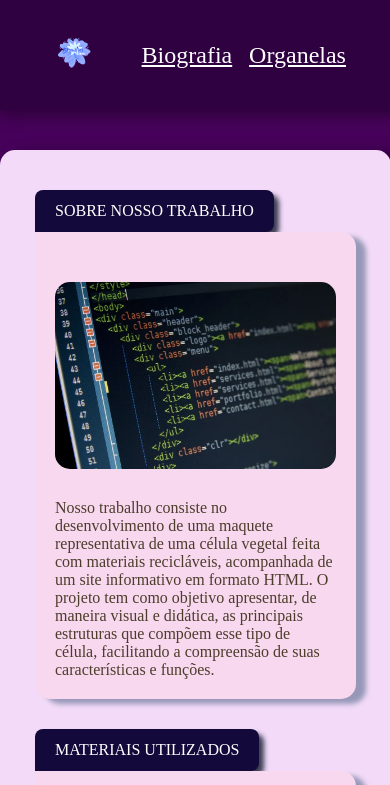
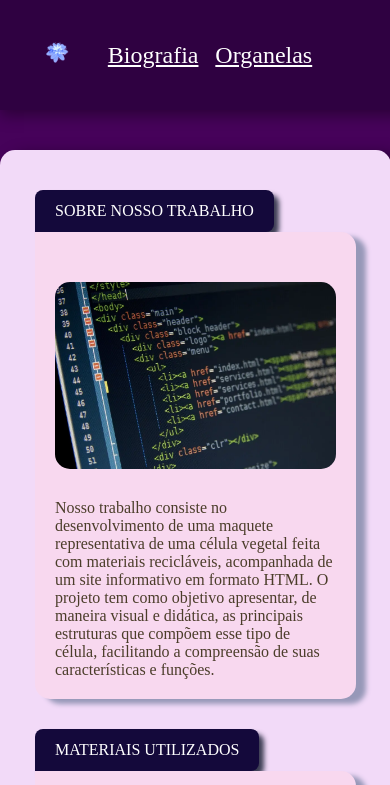
Before and after one commit to aninhabassani2010-boop/Celula, a plain HTML site: page index.html in a window 390 px wide. Shown: the top 785 px of the page. Drawn offline with Linux system fonts and the light colour scheme.

Commit message:
Refactor general styles and responsive elements
Updated general styles and responsive design elements in style.css.

```diff
--- a/style.css
+++ b/style.css
@@ -1,7 +1,7 @@
 /* CONFIGURAÇÕES GERAIS */
 .img_h {
     margin-left: 1vh;
-    width: 12vh;
+    width: 8vh;
     height: auto;
 }
 a{
```
